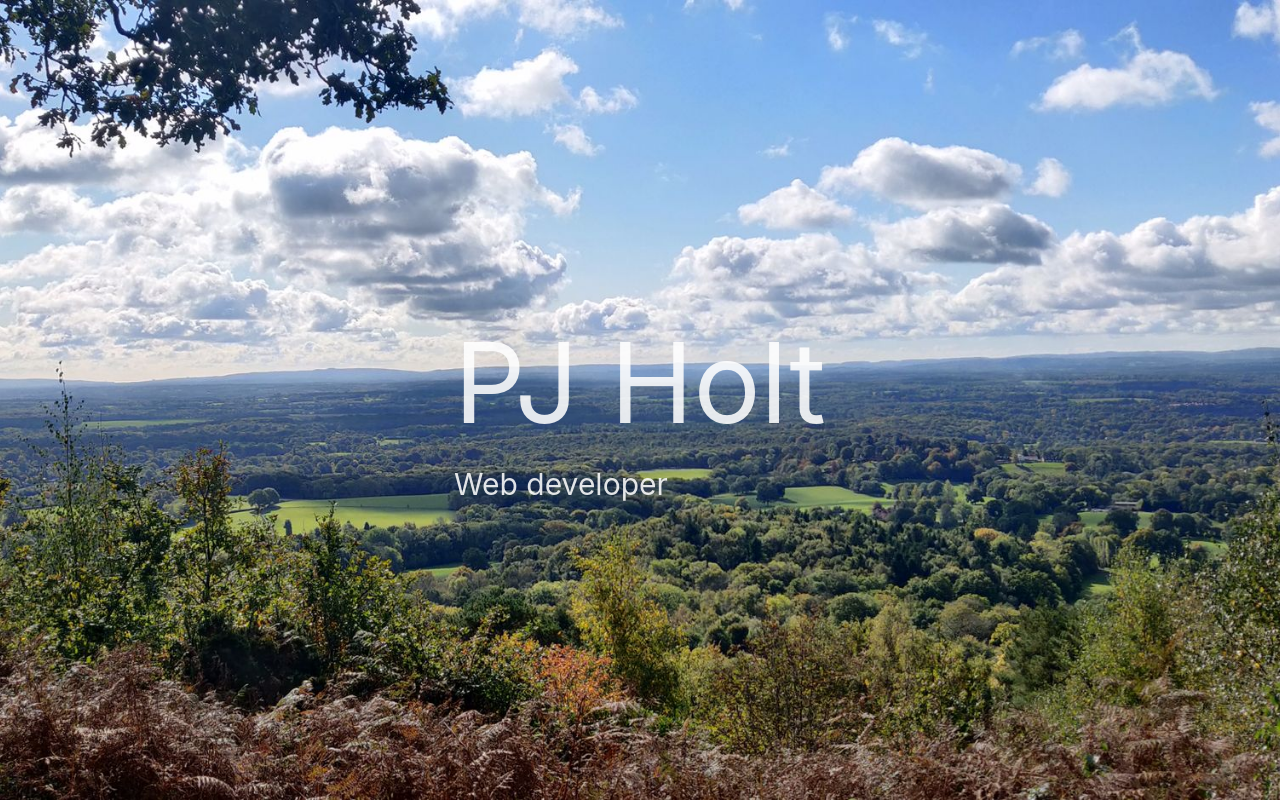
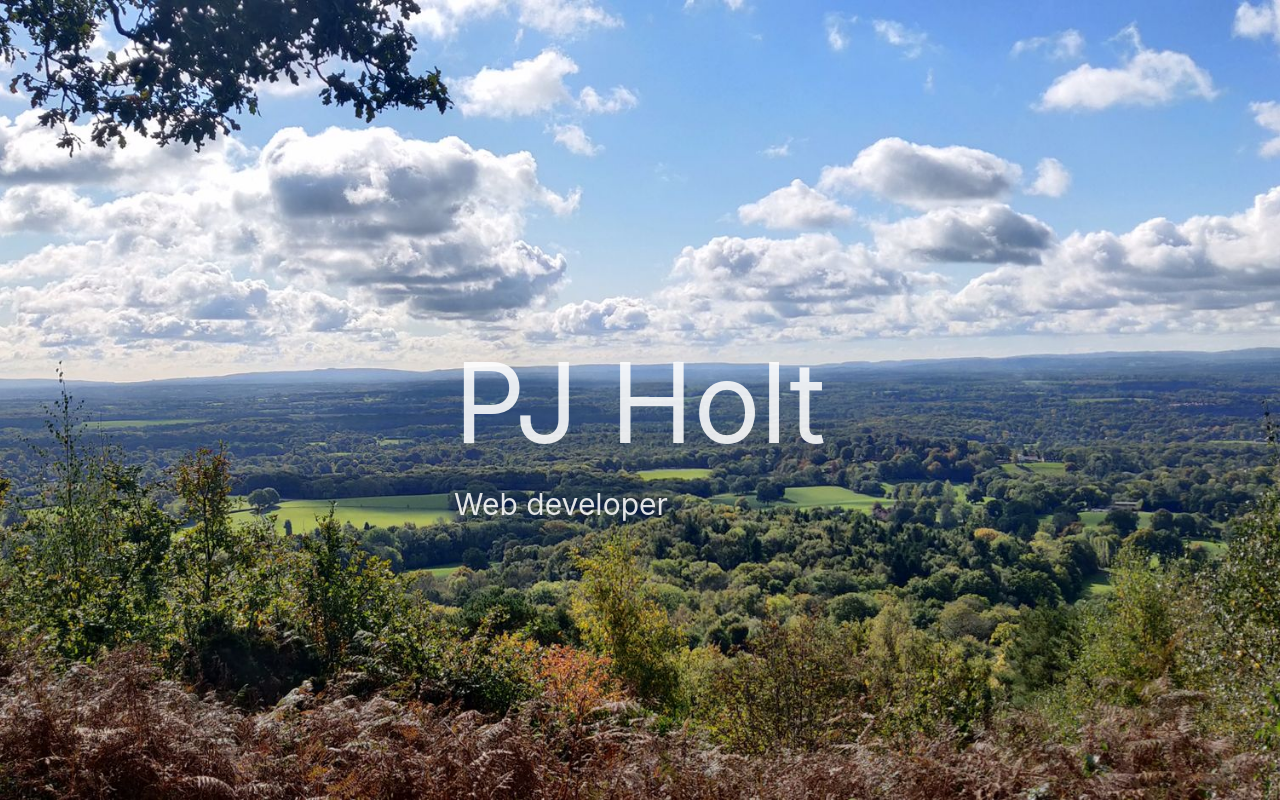
Before and after one commit to pjholt1234/personal-portfolio, a React (Vite) app: page / in a window 1280 px wide. Built offline with nearby package versions, Linux system fonts and the light colour scheme.

Commit message:
add margin to title

```diff
--- a/src/components/title.jsx
+++ b/src/components/title.jsx
@@ -3,7 +3,7 @@ import backgroundImage from '../assets/surrey-hills.jpeg';
 const Title = () => {
     return (
         <div className="bg-cover bg-center flex justify-center w-screen h-screen items-center" style={{ backgroundImage: `url(${backgroundImage})` }}>
-            <div className="mx-auto">
+            <div className="mx-auto mt-10">
                 <h1 className="text-10xl shadow-outline">PJ Holt</h1>
                 <h2 className="text-3xl">Web developer</h2>
             </div>
```
